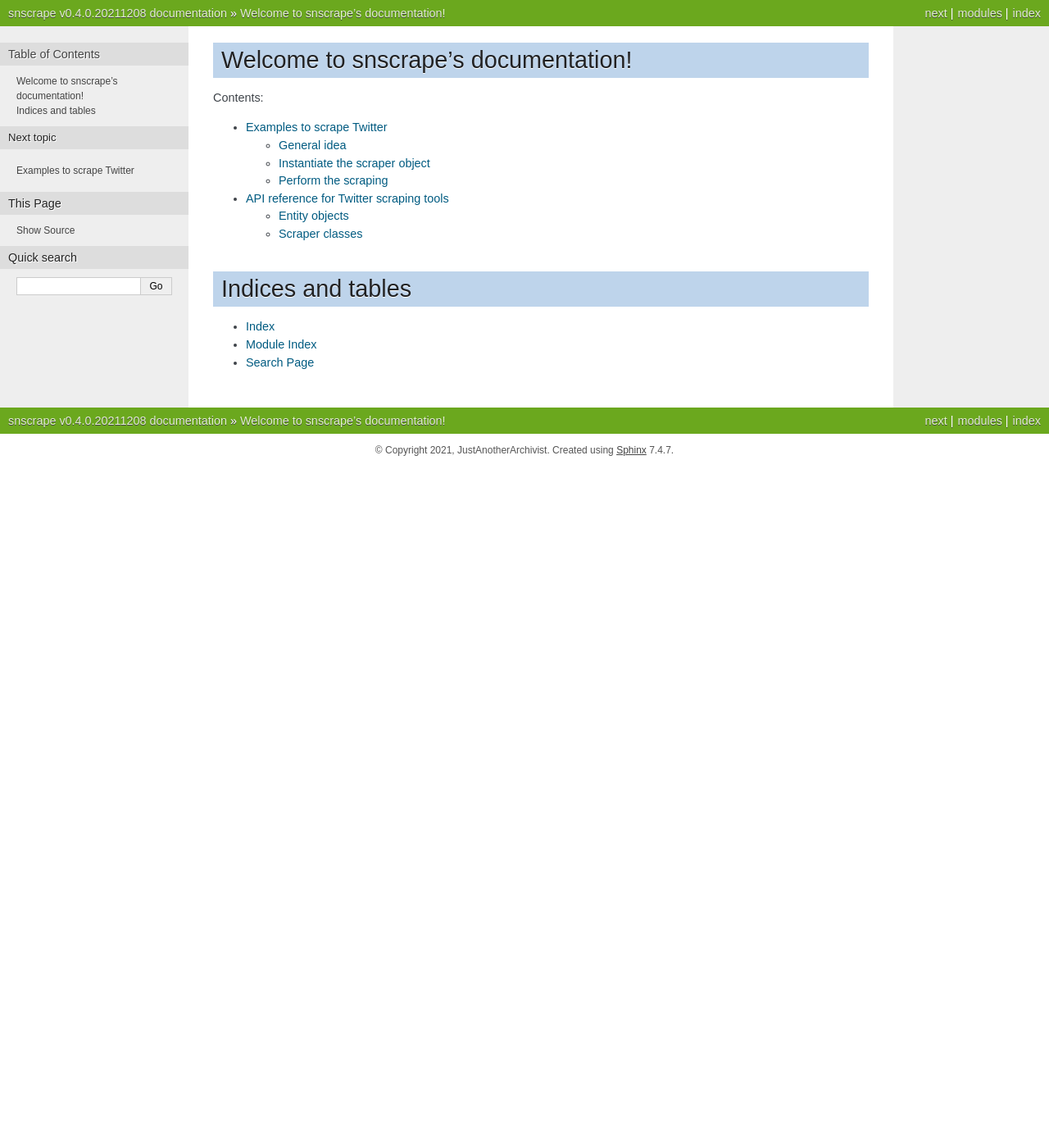
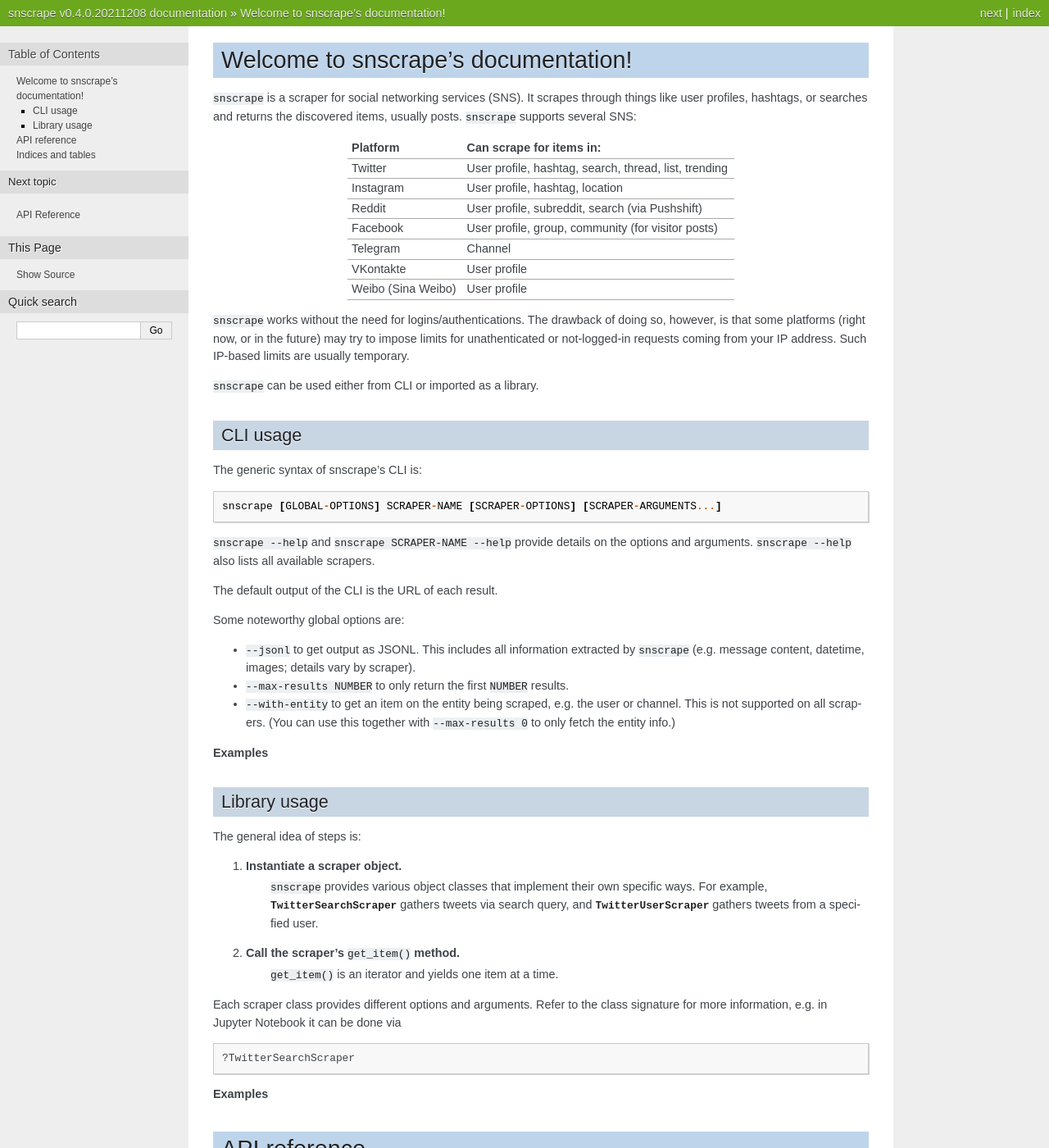
Before and after one commit to JustAnotherArchivist/snscrape, a Sphinx documentation site: the page built from docs/index.rst, in a window 1280 px wide and 1400 px high. Shown: the whole window at 82% size. Built offline with Sphinx 7.4.7, drawn with Linux system fonts in a browser that asks for light colours.

Commit message:
Rewrite index.rst

```diff
--- /dev/null
+++ b/docs/api-reference.rst
@@ -0,0 +1,4 @@
+.. This file should contain API reference. Ideally, an automatic discovery/summary.
+
+API Reference
+=============
--- a/docs/index.rst
+++ b/docs/index.rst
@@ -6,12 +6,70 @@
 Welcome to snscrape's documentation!
 ====================================
 
+``snscrape`` is a scraper for social networking services (SNS). It scrapes through things like user profiles, hashtags, or searches and returns the discovered items, usually posts. ``snscrape`` supports several SNS:
+
+================== =======================================================
+Platform           Can scrape for items in:
+================== =======================================================
+Twitter            User profile, hashtag, search, thread, list, trending
+Instagram          User profile, hashtag, location
+Reddit             User profile, subreddit, search (via Pushshift)
+Facebook           User profile, group, community (for visitor posts)
+Telegram           Channel
+VKontakte          User profile
+Weibo (Sina Weibo) User profile
+================== =======================================================
+
+``snscrape`` works without the need for logins/authentications. The drawback of doing so, however, is that some platforms (right now, or in the future) may try to impose limits for unathenticated or not-logged-in requests coming from your IP address. Such IP-based limits are usually temporary.
+
+``snscrape`` can be used either from CLI or imported as a library.
+
+CLI usage
+---------
+
+The generic syntax of snscrape's CLI is: ::
+
+	snscrape [GLOBAL-OPTIONS] SCRAPER-NAME [SCRAPER-OPTIONS] [SCRAPER-ARGUMENTS...]
+
+``snscrape --help`` and ``snscrape SCRAPER-NAME --help`` provide details on the options and arguments. ``snscrape --help`` also lists all available scrapers.
+
+The default output of the CLI is the URL of each result.
+
+Some noteworthy global options are:
+
+* ``--jsonl`` to get output as JSONL. This includes all information extracted by ``snscrape`` (e.g. message content, datetime, images; details vary by scraper).
+* ``--max-results NUMBER`` to only return the first ``NUMBER`` results.
+* ``--with-entity`` to get an item on the entity being scraped, e.g. the user or channel. This is not supported on all scrapers. (You can use this together with ``--max-results 0`` to only fetch the entity info.)
+
+**Examples**
+
+.. examples go here
+
+Library usage
+-------------
+
+The general idea of steps is:
+
+#. **Instantiate a scraper object.**
+	``snscrape`` provides various object classes that implement their own specific ways. For example, :class:`TwitterSearchScraper` gathers tweets via search query, and :class:`TwitterUserScraper` gathers tweets from a specified user.
+#. **Call the scraper's** ``get_item()`` **method.**
+	``get_item()`` is an iterator and yields one item at a time.
+
+Each scraper class provides different options and arguments. Refer to the class signature for more information, e.g. in Jupyter Notebook it can be done via ::
+
+	?TwitterSearchScraper
+
+**Examples**
+
+.. examples go here
+
+API reference
+=============
+
 .. toctree::
-   :maxdepth: 2
-   :caption: Contents:
+	:maxdepth: 2
 
-   twitter-tutorial
-   twitter-reference
+	api-reference
 
 Indices and tables
 ==================
```
Also changed, not shown: docs/twitter-reference.rst (deleted, +0 -22 lines), docs/twitter-tutorial.rst (deleted, +0 -74 lines).
